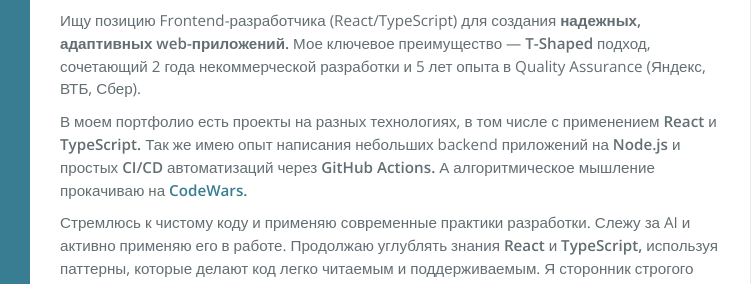
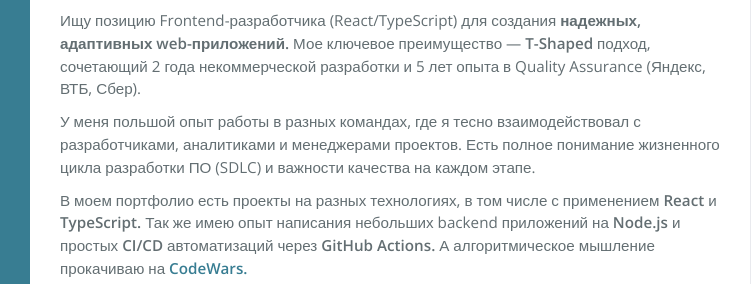
Before and after one commit to AntonLushchay/CV, a website: page index.html in a window 1280 px wide. Shown: the part 177-461 px from the top of the page, 390-1141 px from the left. Drawn offline with nearby package versions, Linux system fonts and the light colour scheme.

Commit message:
Add additional experience details to profile section

```diff
--- a/index.html
+++ b/index.html
@@ -186,6 +186,11 @@
                             (Яндекс, ВТБ, Сбер).
                         </p>
                         <p>
+                            У меня польшой опыт работы в разных командах, где я тесно взаимодействовал с разработчиками,
+                            аналитиками и менеджерами проектов. Есть полное понимание жизненного цикла разработки ПО
+                            (SDLC) и важности качества на каждом этапе.
+                        </p>
+                        <p>
                             В моем портфолио есть проекты на разных технологиях, в том числе с применением
                             <strong>React</strong>
                             и
```
